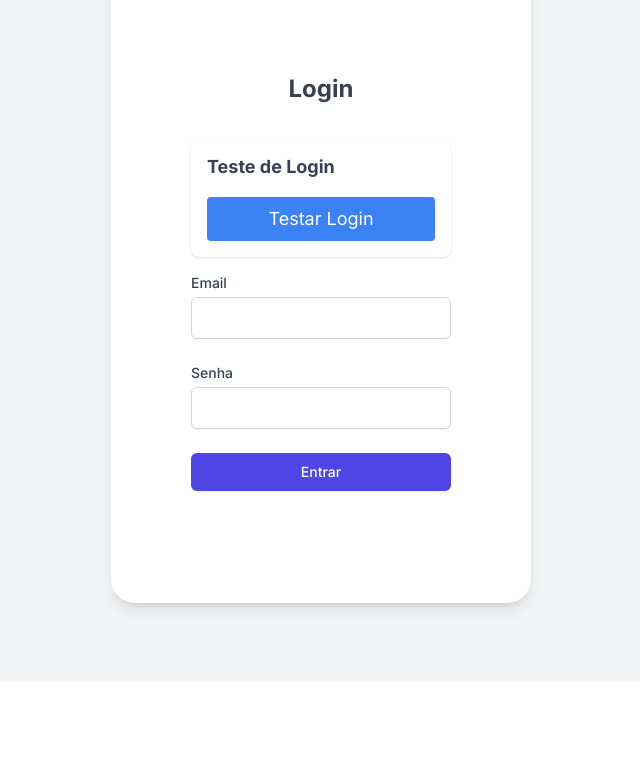
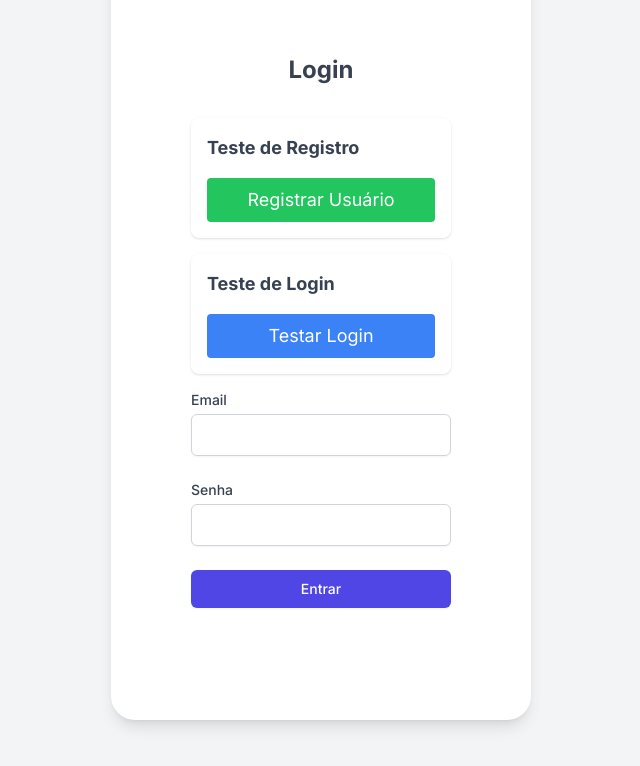
Before and after one commit to ndrd79/portal-maria-helena, a Next.js app: page /login in a window 1280 px wide. Shown: the part 118-884 px from the top of the page, without its empty margins (319-959 px from the left). Before the commit the page ends 800 px from the top, so only its background shows below. Built offline with nearby package versions, Linux system fonts and the light colour scheme; no server answers.

Commit message:
feat: adicionar componente de registro de usuário
- Cria TestRegister para registrar novo usuário
- Adiciona verificação de usuário existente no TestLogin
- Melhora mensagens de debug

```diff
--- a/src/app/login/page.tsx
+++ b/src/app/login/page.tsx
@@ -4,6 +4,7 @@ import { useState } from 'react'
 import { supabase } from '@/lib/supabase'
 import { Alert } from '@/components/Alert'
 import TestLogin from '@/components/TestLogin'
+import TestRegister from '@/components/TestRegister'
 
 export default function Login() {
   const [loading, setLoading] = useState(false)
@@ -61,6 +62,8 @@ export default function Login() {
               <div className="py-8 text-base leading-6 space-y-4 text-gray-700 sm:text-lg sm:leading-7">
                 <h1 className="text-2xl font-bold mb-8 text-center">Login</h1>
 
+                <TestRegister />
+                <div className="my-4"></div>
                 <TestLogin />
 
                 {error && <Alert type="error" message={error} />}
--- a/src/components/TestLogin.tsx
+++ b/src/components/TestLogin.tsx
@@ -22,7 +22,24 @@ export default function TestLogin() {
       const { data: sessionData } = await supabase.auth.getSession()
       setMessage('Sessão atual: ' + (sessionData.session ? 'Ativa' : 'Inativa'))
 
-      // Teste 2: Tentar login
+      // Teste 2: Verificar se o usuário existe
+      const { data: userExists, error: userError } = await supabase
+        .from('usuarios')
+        .select('*')
+        .eq('email', 'ndrd7980@gmail.com')
+        .single()
+
+      if (userError) {
+        console.error('Erro ao verificar usuário:', userError)
+        setMessage('Erro ao verificar usuário: ' + userError.message)
+      } else if (!userExists) {
+        setMessage('Usuário não encontrado')
+        console.log('Usuário não encontrado')
+      } else {
+        console.log('Usuário encontrado:', userExists)
+        setMessage('Usuário encontrado')
+
+        // Teste 3: Tentar login
         const { data, error } = await supabase.auth.signInWithPassword({
           email: 'ndrd7980@gmail.com',
           password: 'admin123',
@@ -53,6 +70,7 @@ export default function TestLogin() {
             setMessage(message + '\nTipo do usuário: ' + userData.tipo)
           }
         }
+      }
 
     } catch (err) {
       setMessage('Erro: ' + (err instanceof Error ? err.message : 'Erro desconhecido'))
--- /dev/null
+++ b/src/components/TestRegister.tsx
@@ -0,0 +1,78 @@
+'use client'
+
+import { useState } from 'react'
+import { createClient } from '@supabase/supabase-js'
+
+export default function TestRegister() {
+  const [message, setMessage] = useState('')
+
+  const handleRegister = async () => {
+    try {
+      setMessage('Iniciando registro...')
+
+      // Criar cliente Supabase diretamente
+      const supabase = createClient(
+        'https://mqyuspqsvcxvfqbmzhch.supabase.co',
+        'eyJhbGciOiJIUzI1NiIsInR5cCI6IkpXVCJ9.eyJpc3MiOiJzdXBhYmFzZSIsInJlZiI6Im1xeXVzcHFzdmN4dmZxYm16aGNoIiwicm9sZSI6ImFub24iLCJpYXQiOjE3MzQwOTE5OTMsImV4cCI6MjA0OTY2Nzk5M30.R-_esL_-qAXgyrH2TbKVVn4q8auH3egNAX_Tg-glBpE'
+      )
+
+      // Registrar usuário
+      const { data, error } = await supabase.auth.signUp({
+        email: 'ndrd7980@gmail.com',
+        password: 'admin123',
+      })
+
+      if (error) {
+        console.error('Erro no registro:', error)
+        setMessage('Erro no registro: ' + error.message)
+        return
+      }
+
+      console.log('Registro bem sucedido:', data)
+      setMessage('Registro bem sucedido! Verifique seu email.')
+
+      // Se o registro foi bem sucedido, criar entrada na tabela usuarios
+      if (data.user) {
+        const { error: profileError } = await supabase
+          .from('usuarios')
+          .insert([
+            {
+              id: data.user.id,
+              email: data.user.email,
+              nome: 'Fernando',
+              tipo: 'admin',
+              status: 'ativo'
+            }
+          ])
+
+        if (profileError) {
+          console.error('Erro ao criar perfil:', profileError)
+          setMessage(message + '\nErro ao criar perfil: ' + profileError.message)
+        } else {
+          setMessage(message + '\nPerfil criado com sucesso!')
+        }
+      }
+
+    } catch (err) {
+      console.error('Erro:', err)
+      setMessage('Erro: ' + (err instanceof Error ? err.message : 'Erro desconhecido'))
+    }
+  }
+
+  return (
+    <div className="p-4 bg-white rounded-lg shadow">
+      <h2 className="text-lg font-bold mb-4">Teste de Registro</h2>
+
+      <div className="mb-4">
+        <p className="text-sm text-gray-600 whitespace-pre-line">{message}</p>
+      </div>
+
+      <button
+        onClick={handleRegister}
+        className="w-full bg-green-500 text-white py-2 px-4 rounded hover:bg-green-600"
+      >
+        Registrar Usuário
+      </button>
+    </div>
+  )
+}
```
Lines whose indentation alone changed are shown as unchanged.
